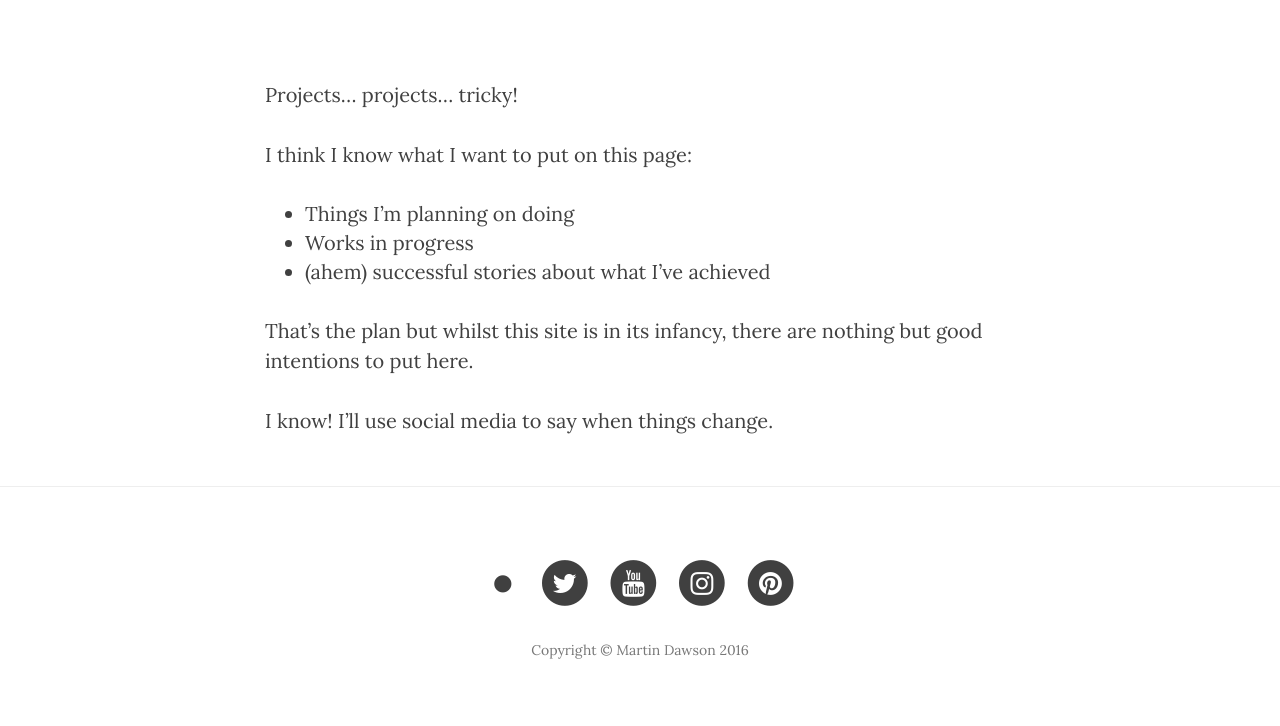
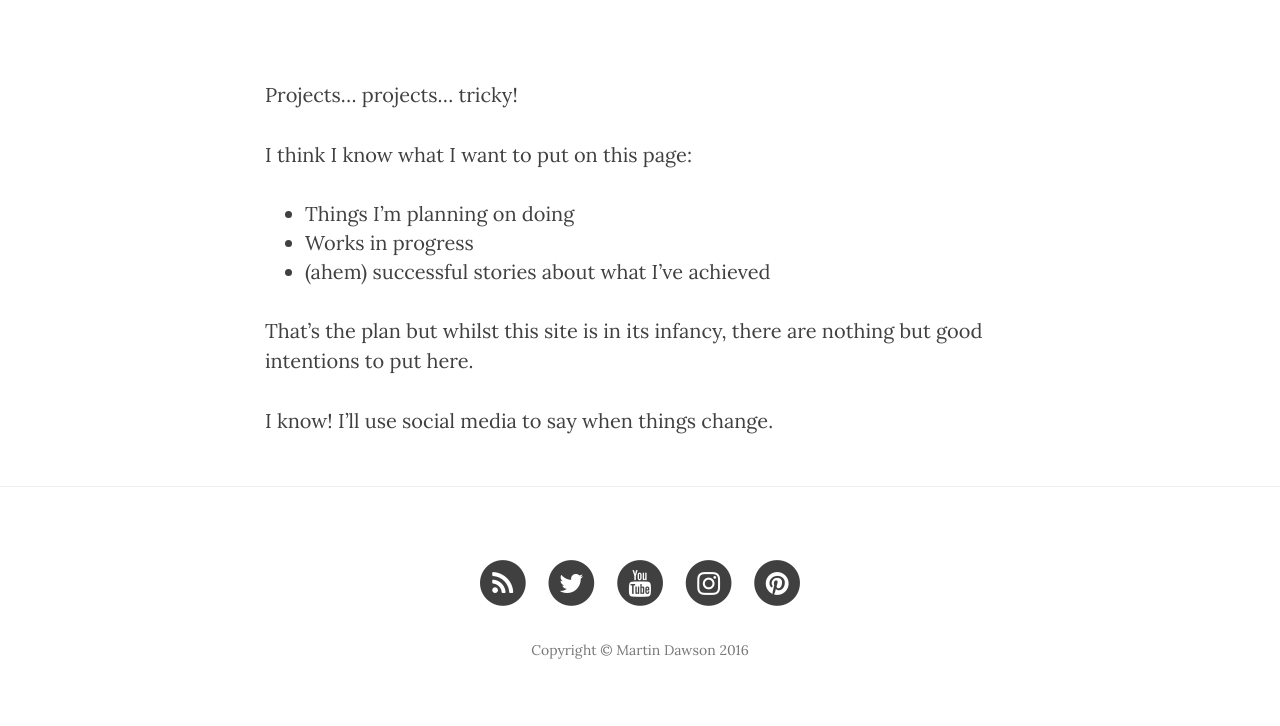
Before and after one commit to dawsneyland/formerdland, a Jekyll site: the page built from projects/index.html, in a window 1280 px wide. Shown: the part 448-1174 px from the top of the page. Built offline with Jekyll 4.4.1, drawn with Linux system fonts in a browser that asks for light colours; nearby versions of some CDN libraries.

Commit message:
Update footer.html

```diff
--- a/_includes/footer.html
+++ b/_includes/footer.html
@@ -6,9 +6,9 @@
                 <ul class="list-inline text-center">
                     <li>
                         <a href="{{ "/feed.xml" | prepend: site.baseurl }}">
-                            <span class="fa-stack">
-                                <i class="fa fa-circle fa-stack-1x"></i>
-                                <i class="fa fa-rss fa-inverse"></i>
+                            <span class="fa-stack fa-lg">
+                                <i class="fa fa-circle fa-stack-2x"></i>
+                                <i class="fa fa-rss fa-stack-1x fa-inverse"></i>
                             </span>
                         </a>
                     </li>
```
